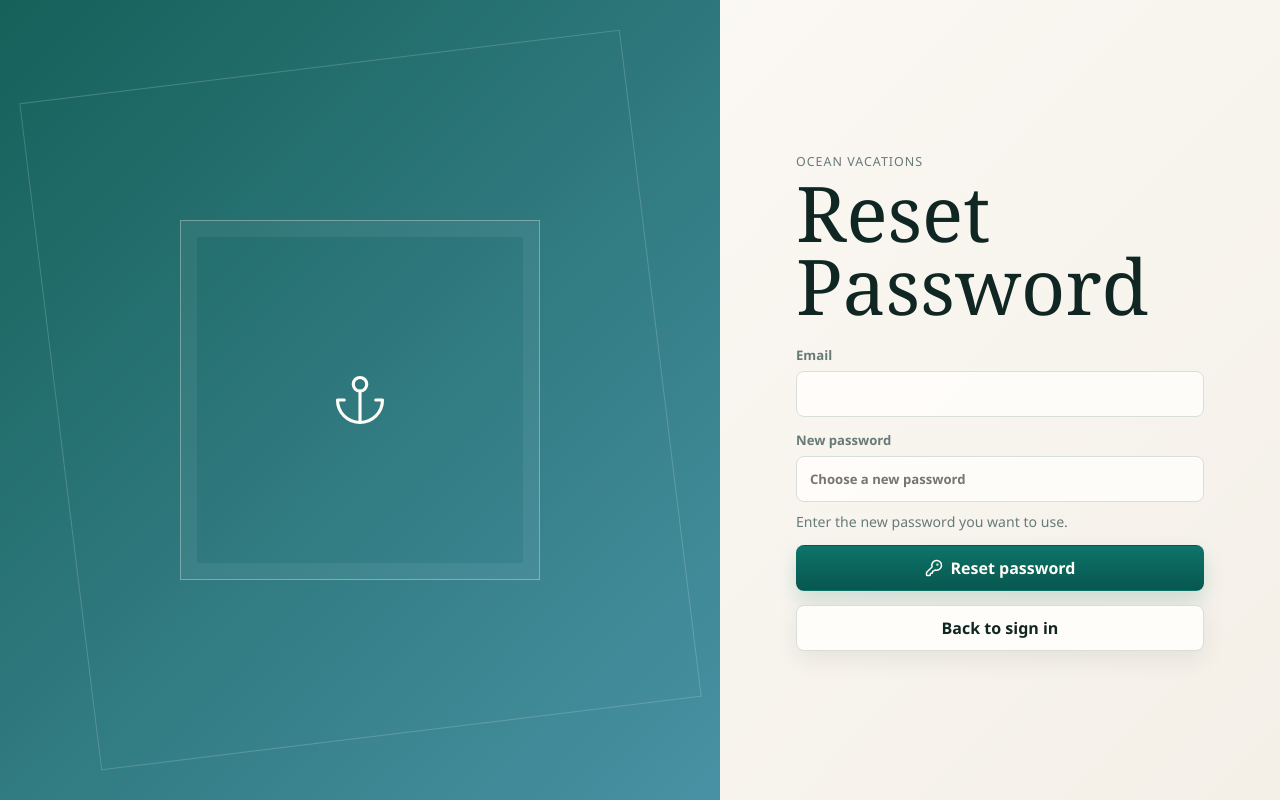
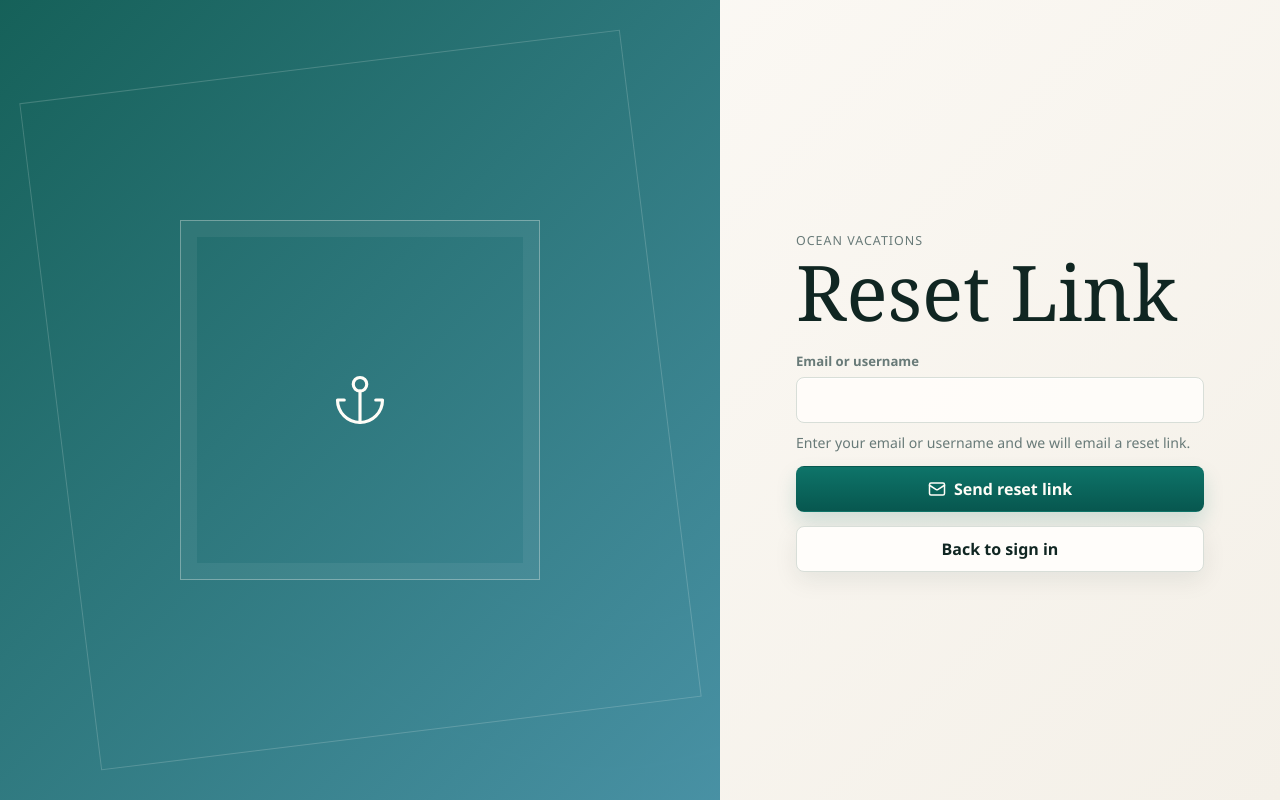
Before and after one commit to oceanvacationsmb/reports-prod, a Next.js app: page /login in a window 1280 px wide. Both pictures are taken after a click on the button "Forgot password?". Built offline with nearby package versions, Linux system fonts and the light colour scheme.

Commit message:
Update auth login and reset flow

```diff
--- a/app/login/page.tsx
+++ b/app/login/page.tsx
@@ -1,9 +1,9 @@
 "use client";
 
-import { useState } from "react";
-import { Anchor, KeyRound } from "lucide-react";
+import { useEffect, useState } from "react";
+import { Anchor, KeyRound, Mail } from "lucide-react";
 
-type Mode = "login" | "reset";
+type Mode = "login" | "requestReset" | "setPassword";
 
 async function postJson(path: string, body: unknown) {
   const response = await fetch(path, {
@@ -18,11 +18,20 @@ async function postJson(path: string, body: unknown) {
 
 export default function LoginPage() {
   const [mode, setMode] = useState<Mode>("login");
-  const [email, setEmail] = useState("");
+  const [identifier, setIdentifier] = useState("");
   const [password, setPassword] = useState("");
+  const [resetToken, setResetToken] = useState("");
   const [error, setError] = useState("");
   const [notice, setNotice] = useState("");
   const [busy, setBusy] = useState(false);
+
+  useEffect(() => {
+    const token = new URLSearchParams(window.location.search).get("token");
+    if (token) {
+      setResetToken(token);
+      setMode("setPassword");
+    }
+  }, []);
 
   async function submit(event: React.FormEvent) {
     event.preventDefault();
@@ -30,18 +39,24 @@ export default function LoginPage() {
     setError("");
     setNotice("");
     try {
-      const path = mode === "login" ? "/api/auth/login" : "/api/auth/reset-password";
-      await postJson(path, {
-        email,
-        password
-      });
-      if (mode === "reset") {
+      if (mode === "login") {
+        await postJson("/api/auth/login", { identifier, password });
+        window.location.href = "/dashboard";
+        return;
+      }
+
+      if (mode === "requestReset") {
+        const data = await postJson("/api/auth/request-password-reset", { identifier });
+        setNotice(data.message || "If that account exists, a reset link has been sent.");
+        return;
+      }
+
+      await postJson("/api/auth/reset-password", { token: resetToken, password });
+      window.history.replaceState({}, "", "/login");
+      setResetToken("");
       setPassword("");
       setMode("login");
       setNotice("Password reset. Sign in with your new password.");
-        return;
-      }
-      window.location.href = "/dashboard";
     } catch (err) {
       setError(err instanceof Error ? err.message : "Unable to continue.");
     } finally {
@@ -53,9 +68,16 @@ export default function LoginPage() {
     setMode(nextMode);
     setError("");
     setNotice("");
+    if (nextMode !== "setPassword") {
+      setResetToken("");
+      if (window.location.search.includes("token=")) window.history.replaceState({}, "", "/login");
+    }
+    if (nextMode !== "login") {
+      setPassword("");
+    }
   }
 
-  const title = mode === "login" ? "Reports Console" : "Reset Password";
+  const title = mode === "login" ? "Reports Console" : mode === "requestReset" ? "Reset Link" : "New Password";
 
   return (
     <main className="login-screen">
@@ -71,35 +93,46 @@ export default function LoginPage() {
           <h1>{title}</h1>
         </div>
         <form className="stack-form" onSubmit={submit}>
+          {mode !== "setPassword" && (
             <label>
-            Email
-            <input value={email} onChange={(event) => setEmail(event.target.value)} type="email" autoComplete="email" required />
+              Email or username
+              <input
+                value={identifier}
+                onChange={(event) => setIdentifier(event.target.value)}
+                type="text"
+                autoComplete="username"
+                required
+              />
             </label>
+          )}
+          {mode !== "requestReset" && (
             <label>
-            {mode === "reset" ? "New password" : "Password"}
+              {mode === "setPassword" ? "New password" : "Password"}
               <input
                 value={password}
                 onChange={(event) => setPassword(event.target.value)}
                 type="password"
                 autoComplete={mode === "login" ? "current-password" : "new-password"}
-              placeholder={mode === "reset" ? "Choose a new password" : undefined}
-              minLength={mode === "login" ? undefined : 10}
+                placeholder={mode === "setPassword" ? "Choose a new password" : undefined}
+                minLength={mode === "login" ? undefined : 8}
                 required
               />
             </label>
-          {mode === "reset" && <p className="helper-line">Enter the new password you want to use.</p>}
+          )}
+          {mode === "requestReset" && <p className="helper-line">Enter your email or username and we will email a reset link.</p>}
+          {mode === "setPassword" && <p className="helper-line">Enter a new password for this reset link.</p>}
           {mode === "login" && (
-            <button className="text-action" onClick={() => switchMode("reset")} type="button">
+            <button className="text-action" onClick={() => switchMode("requestReset")} type="button">
               Forgot password?
             </button>
           )}
           {notice && <p className="success-line">{notice}</p>}
           {error && <p className="error-line">{error}</p>}
           <button className="primary-action" type="submit" disabled={busy}>
-            <KeyRound size={18} />
-            {busy ? "Working..." : mode === "login" ? "Sign in" : "Reset password"}
+            {mode === "requestReset" ? <Mail size={18} /> : <KeyRound size={18} />}
+            {busy ? "Working..." : mode === "login" ? "Sign in" : mode === "requestReset" ? "Send reset link" : "Set password"}
           </button>
-          {mode === "reset" && (
+          {mode !== "login" && (
             <button className="secondary-action" onClick={() => switchMode("login")} type="button">
               Back to sign in
             </button>
--- a/lib/auth.ts
+++ b/lib/auth.ts
@@ -101,9 +101,12 @@ export function assertOwnerAccess(user: SessionUser, ownerId?: string | null) {
   }
 }
 
-export async function loadSessionUserByEmail(email: string, password: string) {
+export async function loadSessionUserByIdentifier(identifier: string, password: string) {
   await connectDb();
-  const user = await User.findOne({ email: email.toLowerCase().trim() }).lean();
+  const normalized = identifier.toLowerCase().trim();
+  const user = await User.findOne({
+    $or: [{ email: normalized }, { username: normalized }]
+  }).lean();
   if (!user) return null;
   const ok = await verifyPassword(password, user.passwordHash);
   if (!ok) return null;
--- a/lib/models.ts
+++ b/lib/models.ts
@@ -60,10 +60,13 @@ const taxFlagsSchema = new Schema(
 const userSchema = new Schema(
   {
     email: { type: String, required: true, unique: true, lowercase: true, trim: true },
+    username: { type: String, unique: true, sparse: true, lowercase: true, trim: true },
     passwordHash: { type: String, required: true },
     role: { type: String, enum: ["admin", "owner"], required: true },
     ownerId: { type: Schema.Types.ObjectId, ref: "Owner", default: null },
     displayName: { type: String, default: "" },
+    resetPasswordTokenHash: { type: String, default: "" },
+    resetPasswordExpiresAt: { type: Date, default: null },
     createdAt: { type: Date, default: Date.now }
   },
   { versionKey: false }
```
Also changed, not shown: app/api/auth/login/route.ts (+4 -4 lines), app/api/auth/request-password-reset/route.ts (added, +68 -0 lines), app/api/auth/reset-password/route.ts (+11 -4 lines), 1 other file (tests, documents, lock files or other folders). Lines whose indentation alone changed are shown as unchanged.
